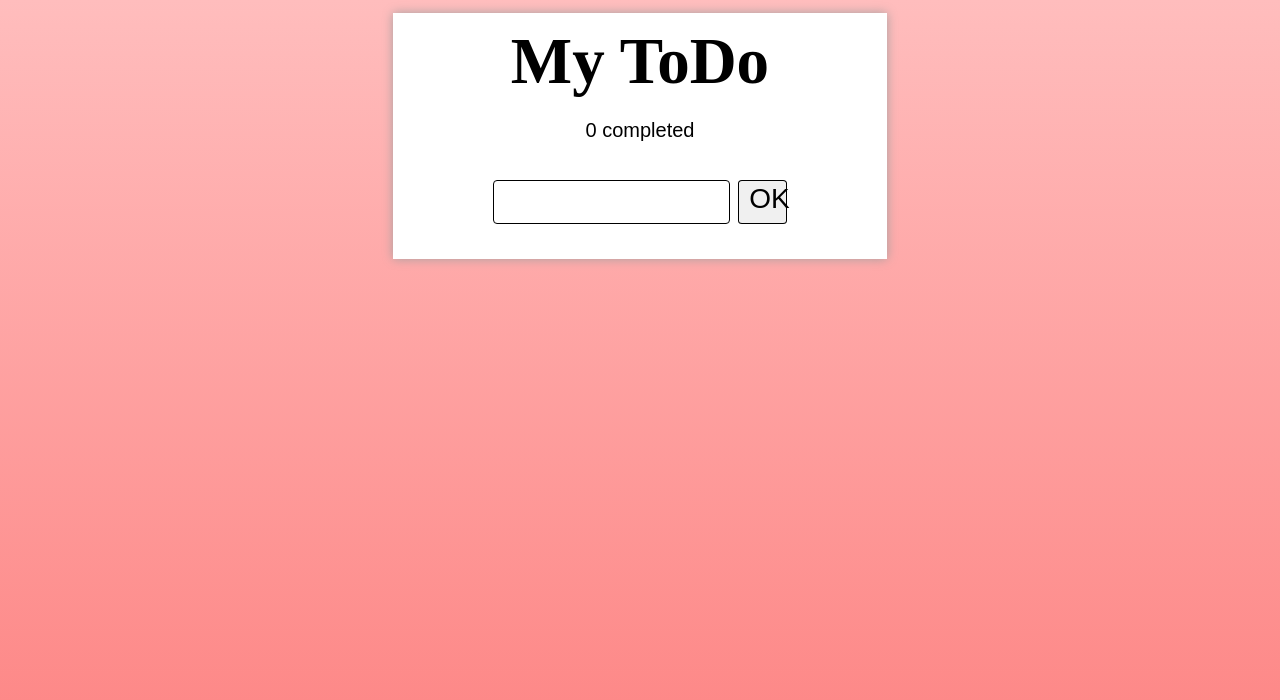
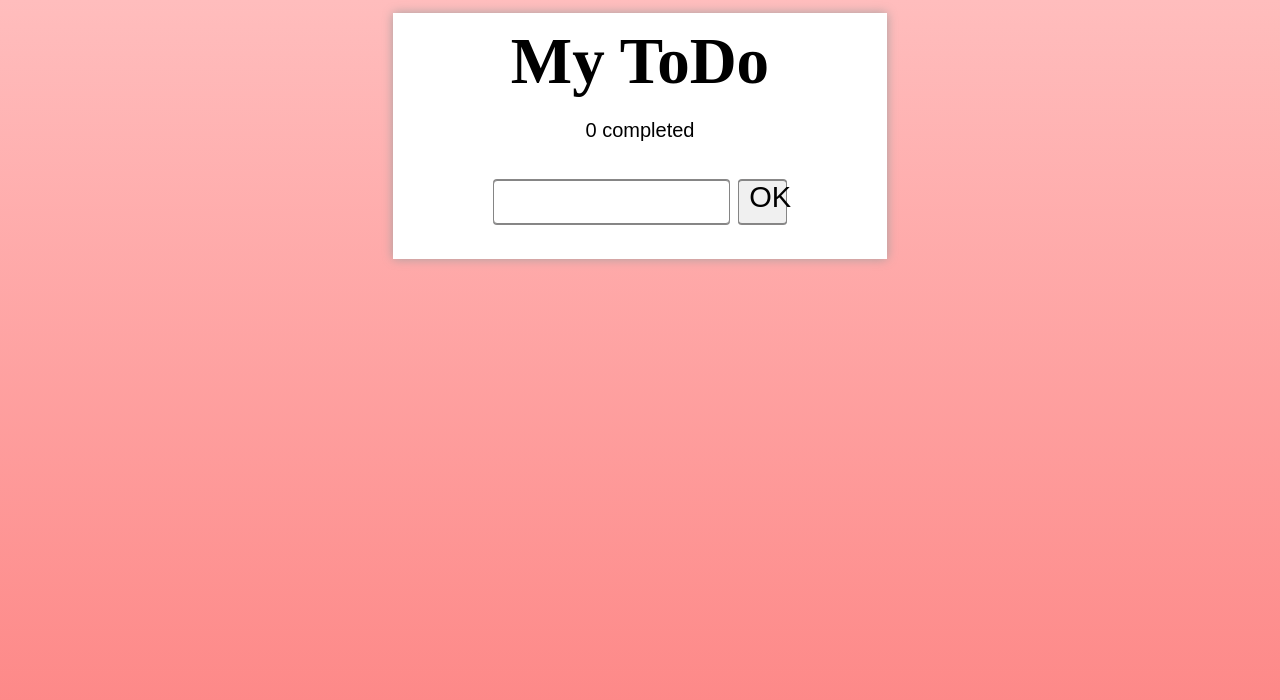
Before and after one commit to SandraNilsson86/A2-uppgift, a plain HTML site: page index.html in a window 1280 px wide. Drawn offline with Linux system fonts and the light colour scheme.

Commit message:
sista styling ändringarna

```diff
--- a/index.html
+++ b/index.html
@@ -11,7 +11,7 @@
 <h1>My ToDo</h1>
 <p id ="completedCount">0 completed</p><br>
 <input type="text" id="taskInput">
-<button id ="addButton">OK</button>
+<button id="addButton"><span>OK</span></button>
 <p id ="message"></p>
 <ul id ="taskList"></ul>
 </div>
--- a/style.css
+++ b/style.css
@@ -72,25 +72,36 @@ animation-fill-mode: backwards;
     vertical-align: middle;
      animation: text-fade-in 0.5s 0.9s;
      animation-fill-mode: backwards;
-     border: 1px solid black;
+     border: 1px solid  #858585;
      border-radius: 4px;
+box-shadow:
+     0 1px 0 #888787,
+     0 -1px 0 #888787;
 }
 
 
 #addButton {
-    font-size: 28px;
+    font-size: 29px;
       height: 44px;
       width: 10%;
    margin-bottom: 1%;
-    padding: 2px 10px 8px;
+    padding: 2px 10px 10px;
      vertical-align: middle;
       animation: text-fade-in 0.5s 0.9s;
       animation-fill-mode: backwards;
-       border: 1px solid black;
+       border: 1px solid  #858585;
        background-color: #f0f0f0;
        border-radius: 8%;
+        appearance: none;
+        box-shadow:
+     0 1px 0 #888787,
+     0 -1px 0 #888787;
 }
 
+#addButton span {
+    position: relative;
+    top: -2px;
+}
 
 @keyframes blink {
     0% {
```
